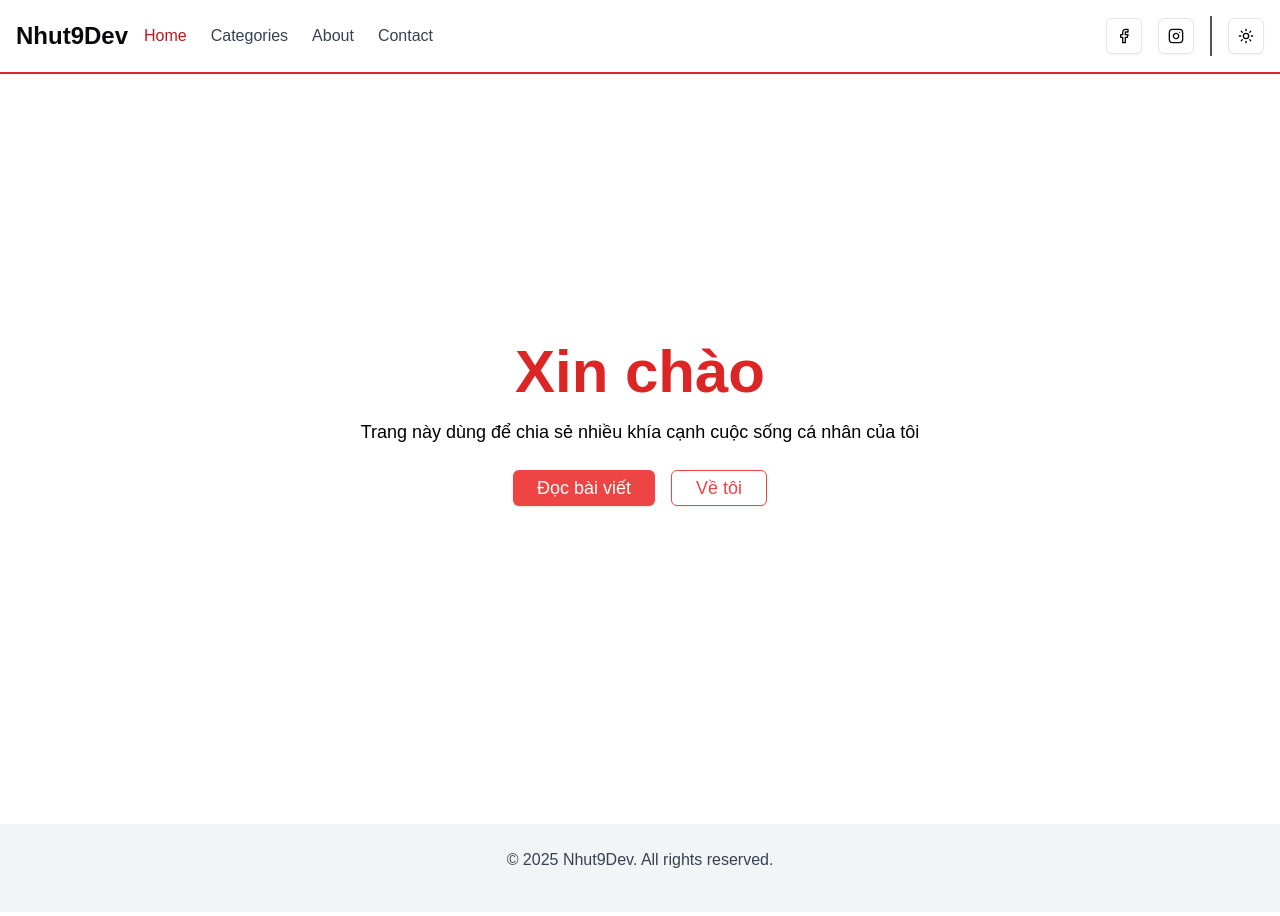
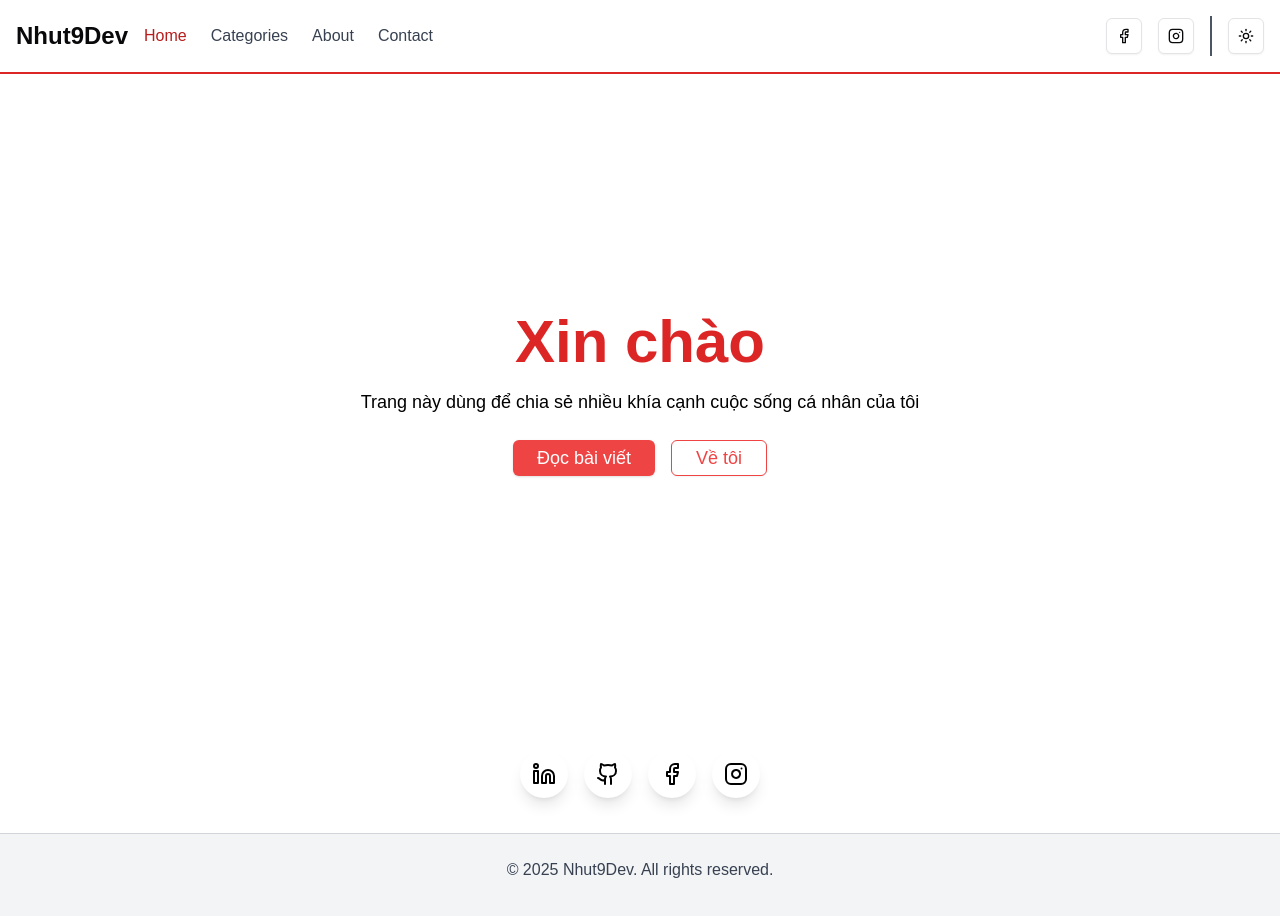
Before and after one commit to nhut9dev/nhut9dev, a Next.js app: page / in a window 1280 px wide. Shown: the top 916 px of the page. Built offline with nearby package versions, Linux system fonts and the light colour scheme.

Commit message:
feat: add contact section

```diff
--- a/app/Footer.tsx
+++ b/app/_components/Footer.tsx
@@ -2,7 +2,7 @@
 
 import { APP_NAME } from '@constants/global';
 
-const Footer = () => {
+export default function Footer() {
 	return (
 		<footer className="bg-gray-100 dark:bg-gray-900 text-gray-700 dark:text-gray-300 py-6">
 			<div className="container mx-auto text-center">
@@ -17,6 +17,4 @@ const Footer = () => {
 			</div>
 		</footer>
 	);
-};
-
-export default Footer;
+}
--- a/app/Header.tsx
+++ b/app/_components/Header.tsx
@@ -1,5 +1,6 @@
 'use client';
 
+import { ROUTES } from '@/config/routes';
 import { ModeToggle } from '@components/ModeToggle';
 import { Button } from '@components/ui/button';
 import { APP_NAME } from '@constants/global';
@@ -9,19 +10,19 @@ import { usePathname } from 'next/navigation';
 import { useState } from 'react';
 
 const navLinks = [
-	{ name: 'Home', href: '/' },
-	{ name: 'Categories', href: '/categories' },
-	{ name: 'About', href: '/about' },
-	{ name: 'Contact', href: '/contact' },
+	{ name: 'Home', href: ROUTES.CLIENT.HOME },
+	{ name: 'Categories', href: ROUTES.CLIENT.CATEGORIES },
+	{ name: 'About', href: ROUTES.CLIENT.ABOUT },
+	{ name: 'Contact', href: ROUTES.CLIENT.CONTACT },
 ];
 
-const Header = () => {
+export default function Header() {
 	const pathname = usePathname();
 
 	const [isOpen, setIsOpen] = useState(false);
 
 	return (
-		<header className="fixed top-0 left-0 w-full bg-white dark:bg-black border-b-2 border-red-600 p-4 z-50">
+		<header className="sticky top-0 left-0 w-full bg-white dark:bg-black border-b-2 border-red-600 p-4 z-50">
 			<div className="container mx-auto flex justify-between items-center">
 				<div className="flex items-center space-x-4">
 					<Link href="/" className="text-2xl font-bold dark:text-white">
@@ -82,6 +83,4 @@ const Header = () => {
 			)}
 		</header>
 	);
-};
-
-export default Header;
+}
--- a/app/HeroSection.tsx
+++ b/app/_components/HeroSection.tsx
@@ -11,8 +11,8 @@ const TEXT = {
 };
 export default function HeroSection() {
 	return (
-		<section className="flex flex-col items-center justify-center text-center py-20 px-4 h-full w-full transition-colors duration-300 bg-white text-black dark:bg-black dark:text-white">
-			<div className="flex flex-col items-center  justify-center text-center w-full bg-gray-2">
+		<section className="flex flex-col items-center justify-center text-center py-20 px-4 h-[80vh] w-full transition-colors duration-300 bg-white text-black dark:bg-black dark:text-white">
+			<div className="flex flex-col items-center justify-center text-center w-full bg-gray-2">
 				<motion.h1
 					className="text-4xl md:text-6xl font-bold text-red-600 dark:text-red-500"
 					initial={{ opacity: 0, y: -20 }}
--- /dev/null
+++ b/app/contact/page.tsx
@@ -0,0 +1,5 @@
+import Contact from '@components/Contact/page';
+
+export default function SocialIcons() {
+	return <Contact />;
+}
--- a/app/layout.tsx
+++ b/app/layout.tsx
@@ -1,5 +1,5 @@
-import Footer from '@/app/Footer';
-import Header from '@/app/Header';
+import Footer from '@/app/_components/Footer';
+import Header from '@/app/_components/Header';
 import { ThemeProvider } from '@components/theme-provider';
 import type { Metadata } from 'next';
 import localFont from 'next/font/local';
@@ -39,8 +39,7 @@ export default function RootLayout({
 					disableTransitionOnChange
 				>
 					<Header />
-					<div>alo</div>
-					{children}
+					<main>{children}</main>
 					<Footer />
 				</ThemeProvider>
 			</body>
--- a/app/page.tsx
+++ b/app/page.tsx
@@ -1,9 +1,13 @@
-import HeroSection from '@/app/HeroSection';
+import HeroSection from '@/app/_components/HeroSection';
+import Contact from '@components/Contact/page';
 
 export default function Home() {
 	return (
-		<div className="h-full w-full flex justify-center items-center">
+		<>
 			<HeroSection />
-		</div>
+			<section className=" flex justify-center items-center border-b min-h-20 h-[15vh] border-gray-300">
+				<Contact />
+			</section>
+		</>
 	);
 }
--- /dev/null
+++ b/components/Contact/page.tsx
@@ -0,0 +1,60 @@
+import { Facebook, Github, Instagram, Linkedin } from 'lucide-react';
+
+const socialLinks = [
+	{
+		name: 'LinkedIn',
+		url: 'https://linkedin.com/',
+		color: 'bg-blue-500',
+		icon: Linkedin,
+	},
+	{
+		name: 'GitHub',
+		url: 'https://www.github.com/',
+		color: 'bg-gray-900',
+		icon: Github,
+	},
+	{
+		name: 'Facebook',
+		url: 'https://www.instagram.com/',
+		color: 'bg-blue-600',
+		icon: Facebook,
+	},
+	{
+		name: 'Instagram',
+		url: 'https://www.instagram.com/',
+		color: 'bg-gradient-to-r from-blue-500 via-purple-600 to-red-500',
+		icon: Instagram,
+	},
+];
+
+export default function Contact() {
+	return (
+		<div className="h-full flex justify-center items-center">
+			<ul className="flex justify-center items-center space-x-4">
+				{socialLinks.map(({ icon: Icon, name, url, color }) => (
+					<li key={name} className="relative group">
+						<a
+							href={url}
+							aria-label={name}
+							className="relative flex justify-center items-center w-12 h-12 rounded-full text-gray-700 bg-white shadow-lg transition-transform duration-300 hover:scale-105 overflow-hidden"
+						>
+							<div
+								className={`absolute bottom-0 left-0 w-full h-0 ${color} transition-all duration-300 group-hover:h-full`}
+							></div>
+							<i
+								className={`relative text-2xl transition-colors duration-300 group-hover:text-white`}
+							></i>
+
+							<Icon className="z-10 text-black group-hover:text-white" />
+						</a>
+						<div
+							className={`absolute top-[-40px] left-1/2 transform -translate-x-1/2 ${color} text-white px-3 py-1 rounded-md text-sm opacity-0 transition-opacity duration-300 group-hover:opacity-100`}
+						>
+							{name}
+						</div>
+					</li>
+				))}
+			</ul>
+		</div>
+	);
+}
--- /dev/null
+++ b/config/api.ts
@@ -0,0 +1,4 @@
+export const API_ENDPOINTS = {
+	LOGIN: '/auth/login',
+	USERS: '/users',
+};
--- /dev/null
+++ b/config/routes.ts
@@ -0,0 +1,13 @@
+export const ROUTES = {
+	CLIENT: {
+		HOME: '/',
+		CATEGORIES: '/dashboard',
+		ABOUT: '/about',
+		CONTACT: '/contact',
+	},
+	ADMIN: {
+		DASHBOARD: '/admin/dashboard',
+		USERS: '/admin/users',
+		SETTINGS: '/admin/settings',
+	},
+};
```
